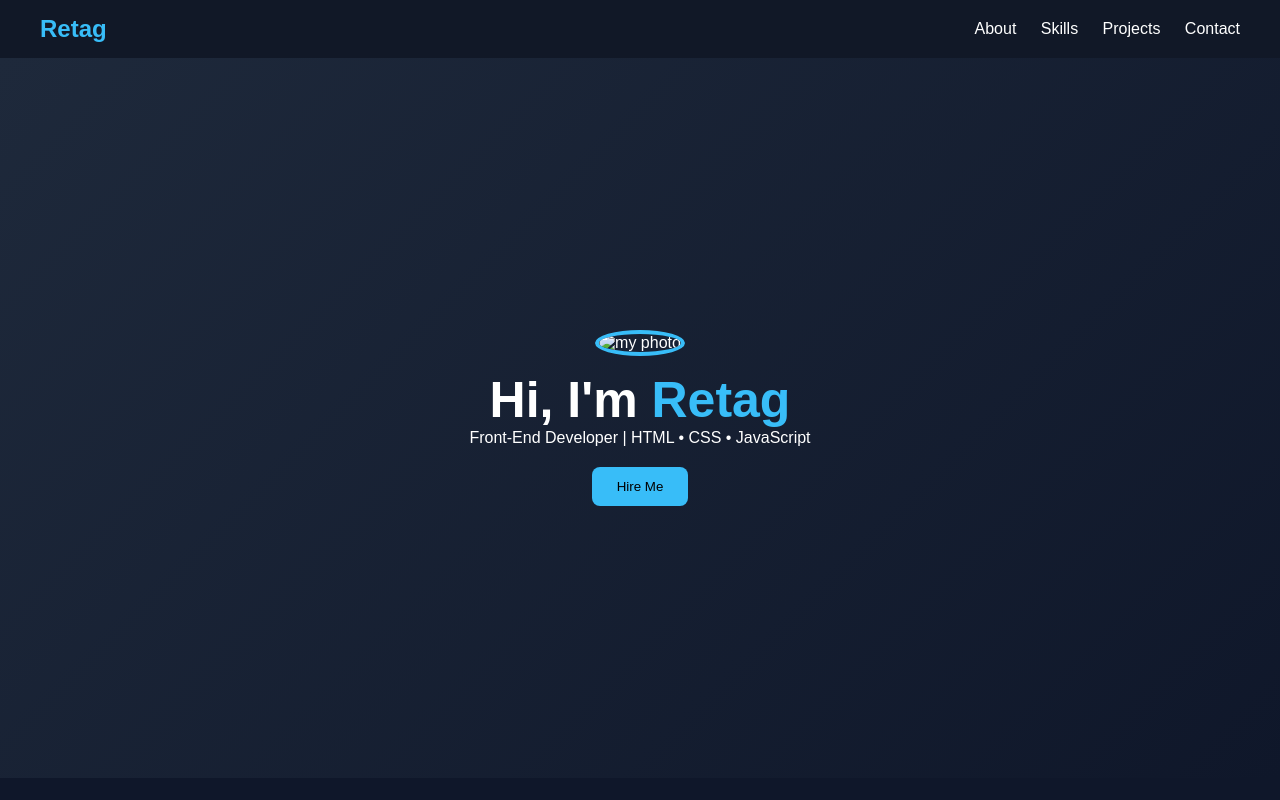
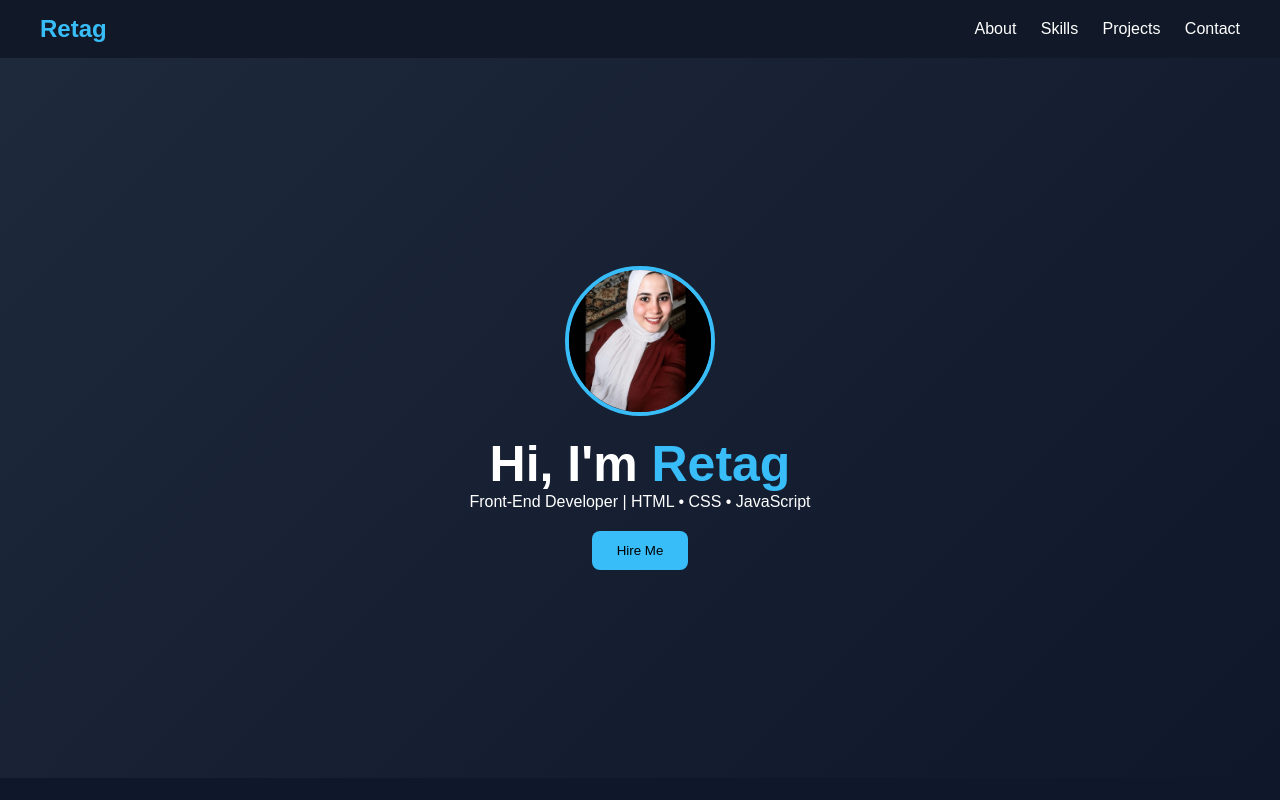
Before and after one commit to rkaram840-web/retagproto, a plain HTML site: page index.html in a window 1280 px wide. Shown: the top 800 px of the page. Drawn offline with Linux system fonts and the light colour scheme.

Commit message:
Add files via upload

```diff
--- a/index.html
+++ b/index.html
@@ -23,7 +23,7 @@
 
 <section class="hero">
   <div class="hero-text">
-    <img src="c:\Users\640G2\Pictures\me.jpg" alt="my photo"class="profile-img">
+    <img src="me.jpg" alt="my photo"class="profile-img">
     <h1>Hi, I'm <span>Retag</span></h1>
     <p>Front-End Developer | HTML • CSS • JavaScript</p>
     <button onclick="hireMe()">Hire Me</button>
```
Also changed, not shown: me.jpg (added).
